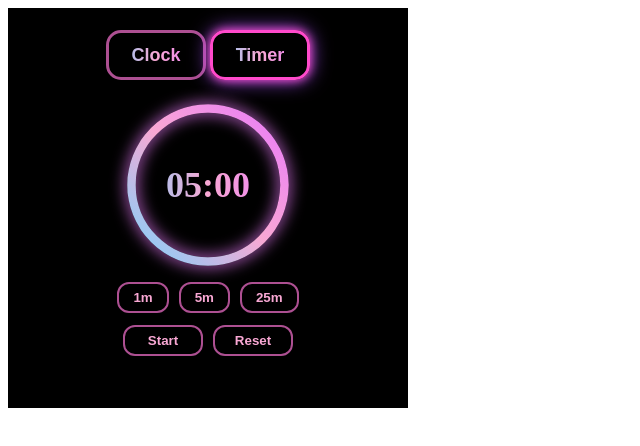
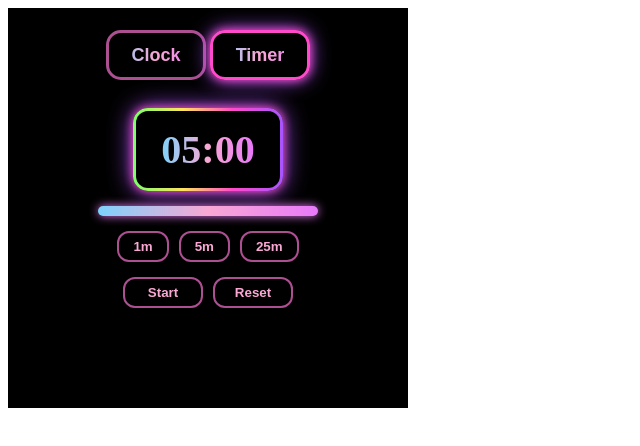
Before and after one commit to Tamir3652/Test, a plain HTML site: page timerAndClock/index.html in a window 1280 px wide. Both pictures are taken after a click on the button "Timer". Shown: the whole page, without its empty margins (0-640 px from the left). Drawn offline with Linux system fonts and the light colour scheme.

Commit message:
Replace SVG ring with simple CSS progress bar in timer
Co-Authored-By: Claude Opus 5.5 <noreply@anthropic.com>
Claude-Session: https://claude.ai/code/session_01K5FDZBjqCj1yB3EWzYCEpq

```diff
--- a/timerAndClock/index.html
+++ b/timerAndClock/index.html
@@ -18,19 +18,12 @@
       </div>
 
       <div id="Timer" class="TimerHide">
-        <div class="ring-wrap">
-          <svg class="ring" viewBox="0 0 200 200">
-            <defs>
-              <linearGradient id="grad" x1="0" y1="0" x2="1" y2="1">
-                <stop offset="0%" stop-color="#7dd3fc" />
-                <stop offset="50%" stop-color="#f9a8d4" />
-                <stop offset="100%" stop-color="#e879f9" />
-              </linearGradient>
-            </defs>
-            <circle class="ring-bg" cx="100" cy="100" r="90" />
-            <circle class="ring-progress" id="progress" cx="100" cy="100" r="90" />
-          </svg>
+        <div class="timerDisplay">
           <span id="timerText">05:00</span>
+        </div>
+
+        <div class="bar">
+          <div id="barFill"></div>
         </div>
 
         <div class="presets">
--- a/timerAndClock/main.js
+++ b/timerAndClock/main.js
@@ -13,7 +13,7 @@ const getClock = () => {
 
   content.textContent = hours + ":" + minutes + ":" + seconds;
 };
-getClock(); // эхний 1 секунд хоосон харагдахгүй
+getClock();
 setInterval(getClock, 1000);
 
 /* ---------- ТАБ СОЛИХ ---------- */
@@ -32,21 +32,26 @@ const showTimer = () => {
 
 /* ---------- TIMER ---------- */
 const timerText = document.getElementById("timerText");
-const progress = document.getElementById("progress");
+const barFill = document.getElementById("barFill");
 const startBtn = document.getElementById("startBtn");
-const C = 2 * Math.PI * 90; // тойргийн урт
 
-let total = 300;
-let left = 300;
-let timerId = null;
-
-const format = (s) =>
-  String(Math.floor(s / 60)).padStart(2, "0") + ":" + String(s % 60).padStart(2, "0");
+let total = 300; // нийт секунд
+let left = 300; // үлдсэн секунд
+let timerId = null; // setInterval-ийн дугаар (зогсоохдоо хэрэгтэй)
 
 const render = () => {
-  timerText.textContent = format(left);
-  progress.style.strokeDashoffset = C * (1 - left / total);
-  timer.classList.toggle("danger", left <= 10 && left > 0);
+  let minutes = String(Math.floor(left / 60)).padStart(2, "0");
+  let seconds = String(left % 60).padStart(2, "0");
+  timerText.textContent = minutes + ":" + seconds;
+
+  // Үлдсэн хувиар bar-ын өргөнийг өөрчилнө
+  barFill.style.width = (left / total) * 100 + "%";
+
+  if (left <= 10 && left > 0) {
+    timer.classList.add("danger");
+  } else {
+    timer.classList.remove("danger");
+  }
 };
 
 const pauseTimer = () => {
@@ -64,7 +69,7 @@ const setTimer = (sec) => {
 };
 
 const tick = () => {
-  left--;
+  left = left - 1;
   render();
   if (left <= 0) {
     pauseTimer();
@@ -73,12 +78,19 @@ const tick = () => {
 };
 
 const toggleTimer = () => {
-  if (timerId) return pauseTimer();
-  if (left <= 0) setTimer(total);
-  timerId = setInterval(tick, 1000);
-  startBtn.textContent = "Pause";
+  if (timerId !== null) {
+    pauseTimer();
+  } else {
+    if (left <= 0) {
+      setTimer(total);
+    }
+    timerId = setInterval(tick, 1000);
+    startBtn.textContent = "Pause";
+  }
 };
 
-const resetTimer = () => setTimer(total);
+const resetTimer = () => {
+  setTimer(total);
+};
 
 render();
--- a/timerAndClock/style.css
+++ b/timerAndClock/style.css
@@ -64,50 +64,48 @@
   display: flex;
   flex-direction: column;
   align-items: center;
-  gap: 12px;
-  margin-top: 40px; /* дээд товчнуудтай давхцахгүй */
+  gap: 15px;
 }
 .TimerHide {
   display: none;
 }
 
-.ring-wrap {
-  position: relative;
-  width: 170px;
-  height: 170px;
-}
-.ring {
-  width: 100%;
-  height: 100%;
-  transform: rotate(-90deg); /* 12 цагийн чиглэлээс эхэлнэ */
-  filter: drop-shadow(0 0 8px #e879f9);
-}
-.ring-bg {
-  fill: none;
-  stroke: #1a1a1a;
-  stroke-width: 10;
-}
-.ring-progress {
-  fill: none;
-  stroke: url(#grad);
-  stroke-width: 10;
-  stroke-linecap: round;
-  stroke-dasharray: 565.48; /* 2 * π * 90 */
-  stroke-dashoffset: 0;
-  transition: stroke-dashoffset 1s linear;
+/* Clock-той ижил неон хүрээтэй хайрцаг */
+.timerDisplay {
+  padding: 15px 25px;
+  border: 3px solid transparent;
+  border-radius: 15px;
+  background:
+    linear-gradient(black, black) padding-box,
+    linear-gradient(90deg, #7cff6b, #ffe45c, #ff4acb, #a855ff) border-box;
+  box-shadow:
+    0 0 10px #ff4acb,
+    0 0 25px #a855ff;
 }
 
 #timerText {
-  position: absolute;
-  inset: 0;
-  display: flex;
-  align-items: center;
-  justify-content: center;
-  font-size: 36px;
+  font-size: 40px;
   font-weight: bold;
   background: linear-gradient(90deg, #7dd3fc, #f9a8d4, #e879f9);
   background-clip: text;
   -webkit-text-fill-color: transparent;
+}
+
+/* Progress bar: гадна зам */
+.bar {
+  width: 220px;
+  height: 10px;
+  background-color: #222;
+  border-radius: 10px;
+}
+/* Progress bar: дотор өнгөтэй хэсэг */
+#barFill {
+  width: 100%;
+  height: 100%;
+  border-radius: 10px;
+  background: linear-gradient(90deg, #7dd3fc, #f9a8d4, #e879f9);
+  box-shadow: 0 0 10px #e879f9;
+  transition: width 1s linear;
 }
 
 .presets,
@@ -124,7 +122,6 @@
   color: #f9a8d4;
   font-weight: bold;
   cursor: pointer;
-  transition: 0.2s;
 }
 .controls button {
   width: 80px;
@@ -134,29 +131,21 @@
   box-shadow:
     0 0 10px #ff4acb,
     0 0 20px #a855ff;
-  transform: translateY(-2px);
 }
 
-/* Сүүлийн 10 секунд */
+/* Сүүлийн 10 секунд: улаан болно */
 .danger #timerText {
   background: linear-gradient(90deg, #ff4d6d, #ffb347);
   background-clip: text;
 }
-.danger .ring {
-  animation: pulse 1s infinite;
-}
-@keyframes pulse {
-  50% {
-    transform: rotate(-90deg) scale(1.06);
-    filter: drop-shadow(0 0 20px #ff4d6d);
-  }
+.danger #barFill {
+  background: linear-gradient(90deg, #ff4d6d, #ffb347);
+  box-shadow: 0 0 10px #ff4d6d;
 }
 
-/* Дуусахад сэгсэрнэ */
-.done {
-  animation: shake 0.4s 3;
+/* Дуусахад: хүрээ улаанаар гэрэлтэнэ */
+.done .timerDisplay {
+  box-shadow:
+    0 0 15px #ff4d6d,
+    0 0 35px #ff4d6d;
 }
-@keyframes shake {
-  25% { transform: translateX(-6px); }
-  75% { transform: translateX(6px); }
-}
```
